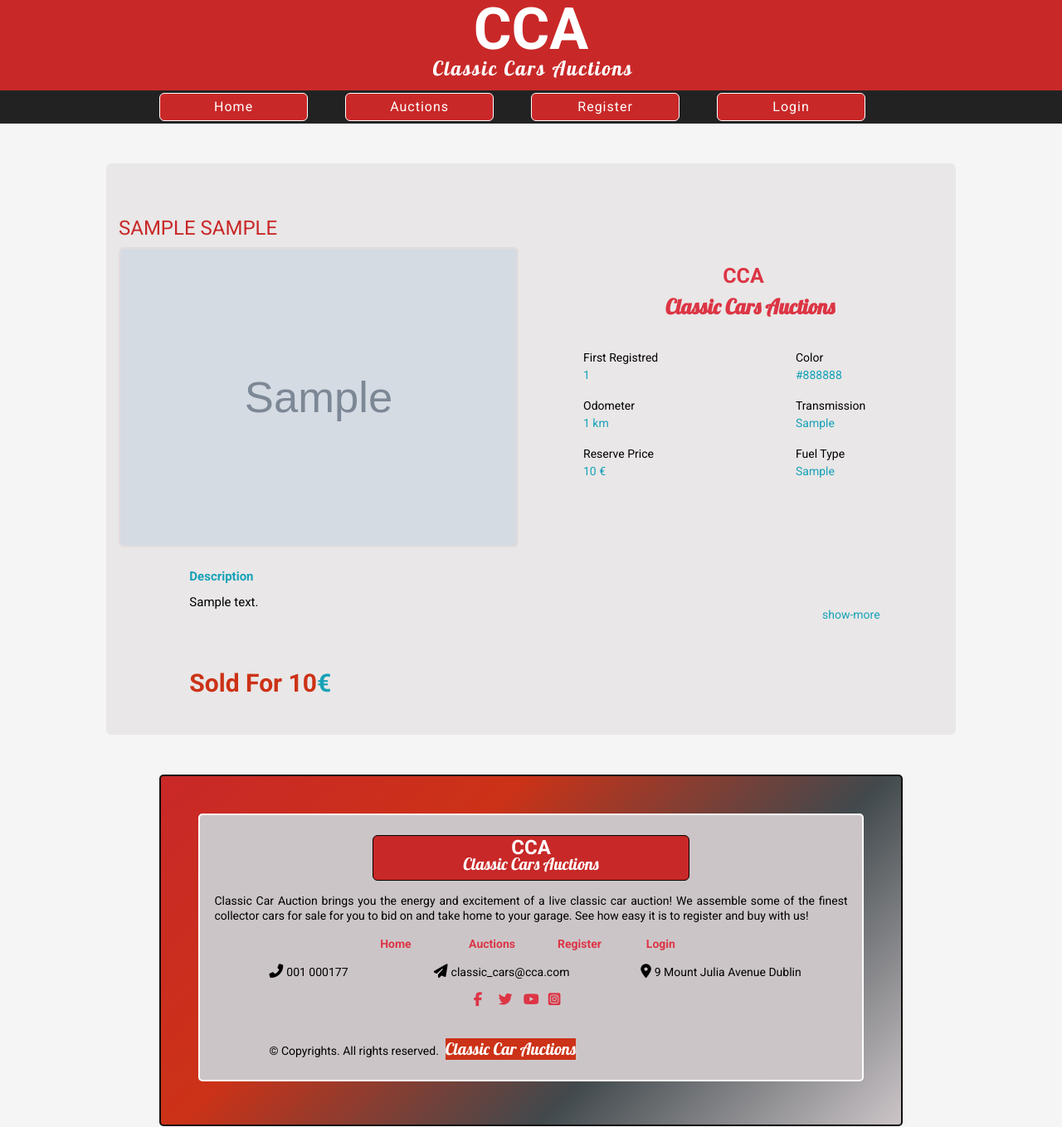
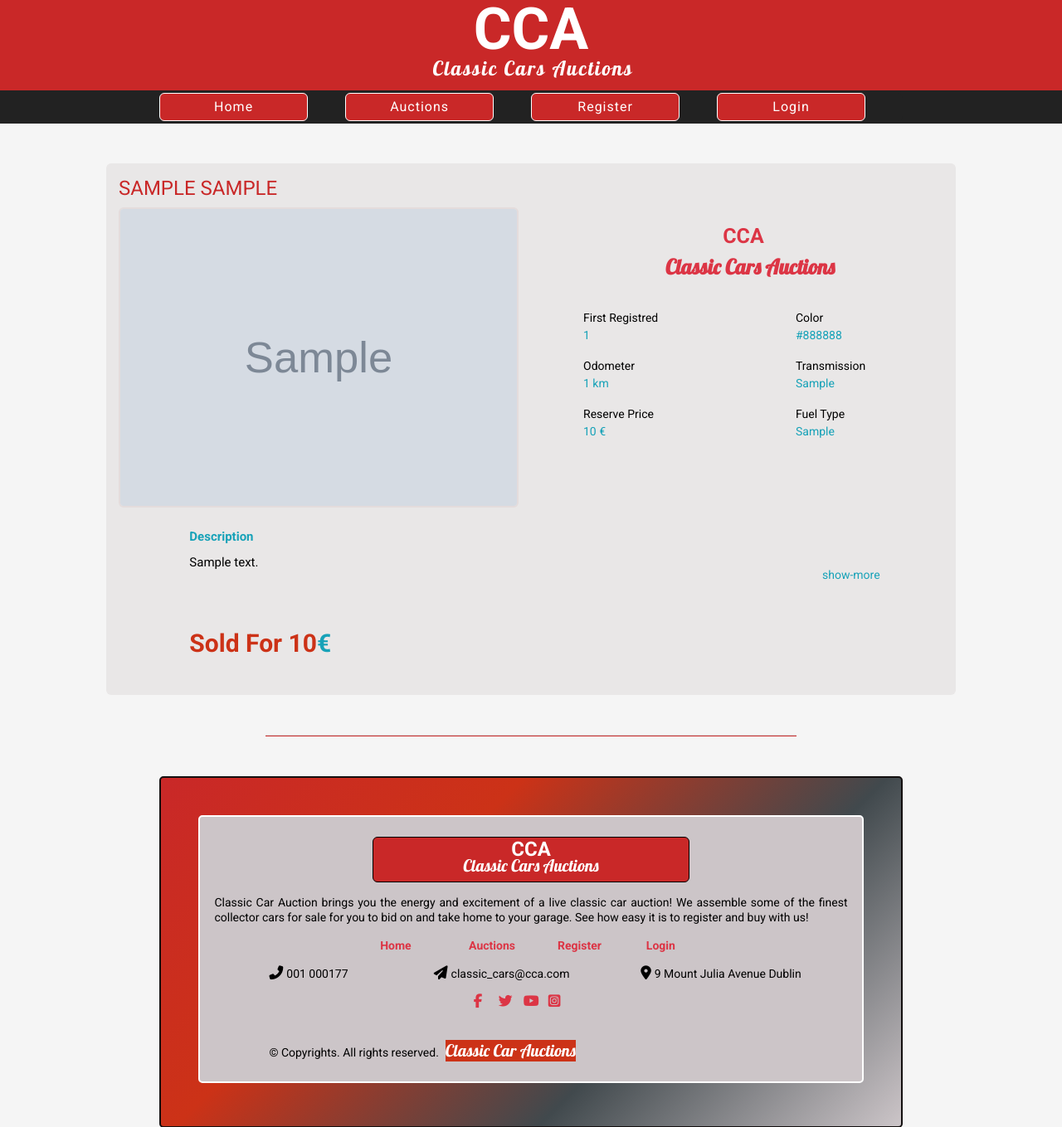
Before and after one commit to Code-Institute-Submissions/classic_cars_auctions, a Django app: page /auctions/auction_detail/1/ in a window 1280 px wide. Shown: the top 1359 px of the page at 83% size. Run offline with Django 3.2, Linux system fonts and the light colour scheme; tables that the repository leaves empty hold one stand-in row (values such as "Sample post"); grey boxes marked "Sample" are stand-in pictures; some libraries are stand-ins or nearby versions.

Commit message:
fixed HTML error in auction_detail template

```diff
--- a/auctions/templates/auctions/auction_detail.html
+++ b/auctions/templates/auctions/auction_detail.html
@@ -5,9 +5,9 @@
 
 {% block content %}
 <section id="auction-detail">
-  <div id="car" class="my-5">
+  <div id="car">
     <div class="row mx-0 px-0 mt-5 mb-0 car-card">
-      <div class="row mx-0 px-0 my-5 car-card">
+      <div class="row mx-0 px-0 mb-5 car-card">
         <h2 class="col col-12  mt-3 text-uppercase"> {{ car.make }} <span>{{ car.model }}</span></h2>
         <div class="col col-12">
           <div class="row">
@@ -63,9 +63,10 @@
         </div>
       </div>
     </div>
+
+
+    {% if highest_bid_obj.winnerBid %}
     <div class="bidding-panel pb-4">
-      {% if highest_bid_obj.winnerBid %}
-
       {% include 'includes/auction_detail/sold.html' %}
 
       {% if user.is_authenticated and not existing_payment %}
@@ -76,7 +77,7 @@
 
         {% endif %}
       {% endif %}
-
+    </div>
       {% else %}
       <h3 class="header text-center text-info">Bidding Panel</h3>
       <div class="row">
@@ -133,16 +134,16 @@
           <p class="text-center">Starting Date: <span
               class="text-danger font-weight-bold mx-1">{{ car.timeStart|date:'G:i - d/M' }}</span></p>
         </div>
-        <div class="col col-10 col-sm-6  offset-1 offset-sm-3 bg-light mb-1 border border-dark panel-item">
+        <div class="col col-10 col-sm-6  mb-3 offset-1 offset-sm-3 bg-light mb-1 border border-dark panel-item">
           <p class="text-center">Closing Date: <span
               class="text-danger font-weight-bold mx-1">{{ car.timeEnd|date:'G:i - d/M' }}</span></p>
         </div>
         {% endif %}
 
-
       </div>
     </div>
-  </div>
+
+
   {% if request.user.is_authenticated and auction_is_on %}
   <div id="add_bid" class="mt-5 mt-0">
     <div id="cancel" class="ml-1">
@@ -168,9 +169,13 @@
       </form>
     </div>
   </div>
+
   {% endif %}
   {% endif %}
+</div>
 </section>
+<hr class="hor-line-home my-5">
+
 
 
 {% endblock %}
--- a/classic_cars_auctions/settings.py
+++ b/classic_cars_auctions/settings.py
@@ -208,10 +208,7 @@ STRIPE_PUBLIC_KEY = os.getenv('STRIPE_PUBLIC_KEY', '')
 STRIPE_SECRET_KEY = os.getenv('STRIPE_SECRET_KEY', '')
 STRIPE_WH_SECRET = os.getenv('STRIPE_WH_SECRET', '')
 
-# if 'DEVELOPMENT' in os.environ:
-#     EMAIL_BACKEND = 'django.core.mail.backends.console.EmailBackend'
-#     DEFAULT_FROM_EMAIL = 'classiccarsauctions@example.com'
-# else:
+# email
 EMAIL_BACKEND = 'django.core.mail.backends.smtp.EmailBackend'
 EMAIL_USE_TLS = True
 EMAIL_PORT = 587
--- a/templates/includes/auction_detail/payment_link.html
+++ b/templates/includes/auction_detail/payment_link.html
@@ -4,6 +4,6 @@
   <div class="my-4 mr-5">
     <a class="btn bg-dark mb-3" href="{% url 'get_payment' %}"><span class="text-light">Secure Payment</span>
       <span class="icon text-light">
-        <i class="fas fa-lock"></i></a>
+        <i class="fas fa-lock"></i></span></a>
   </div>
 </div>
```
Lines whose indentation alone changed are shown as unchanged.
